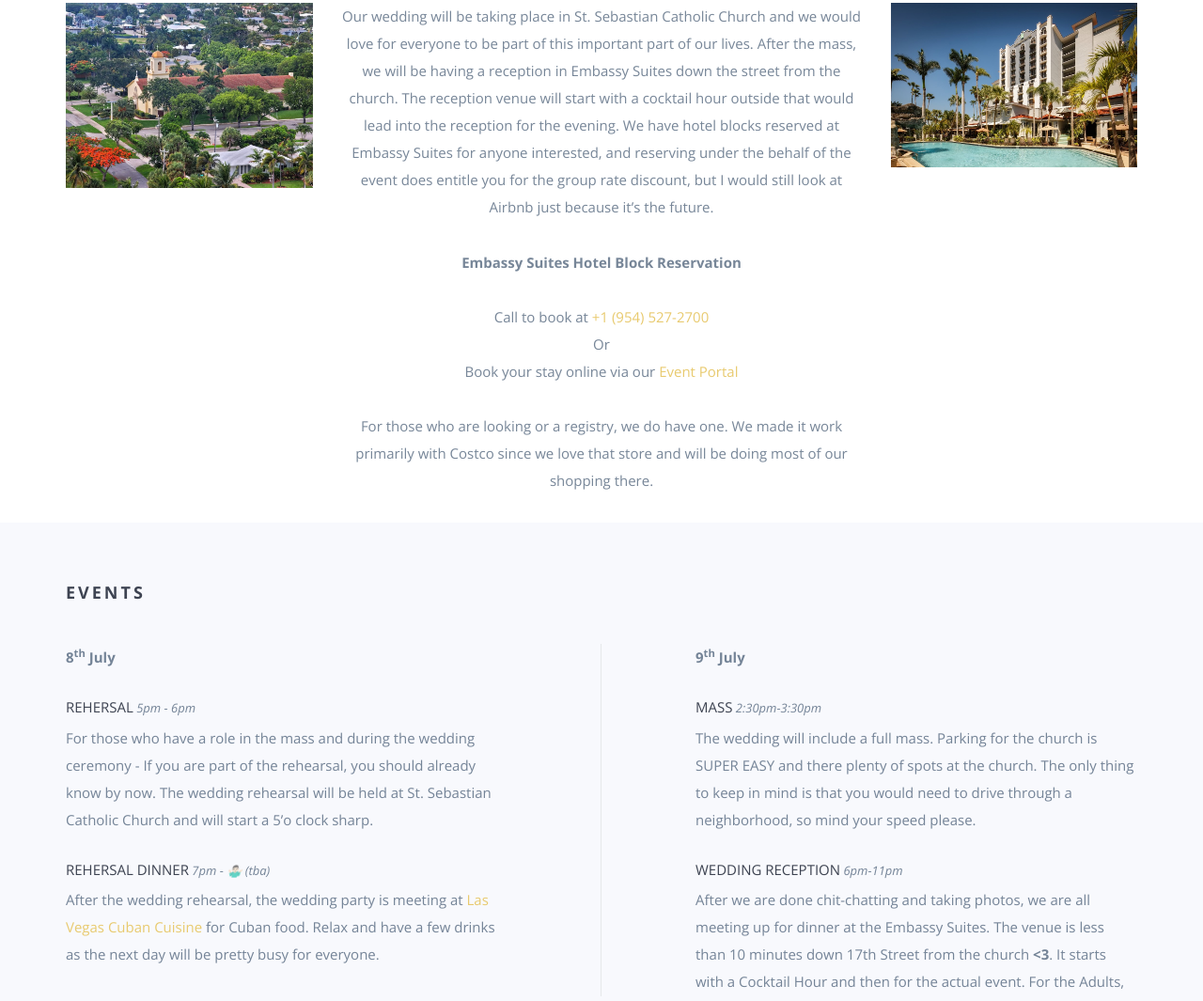
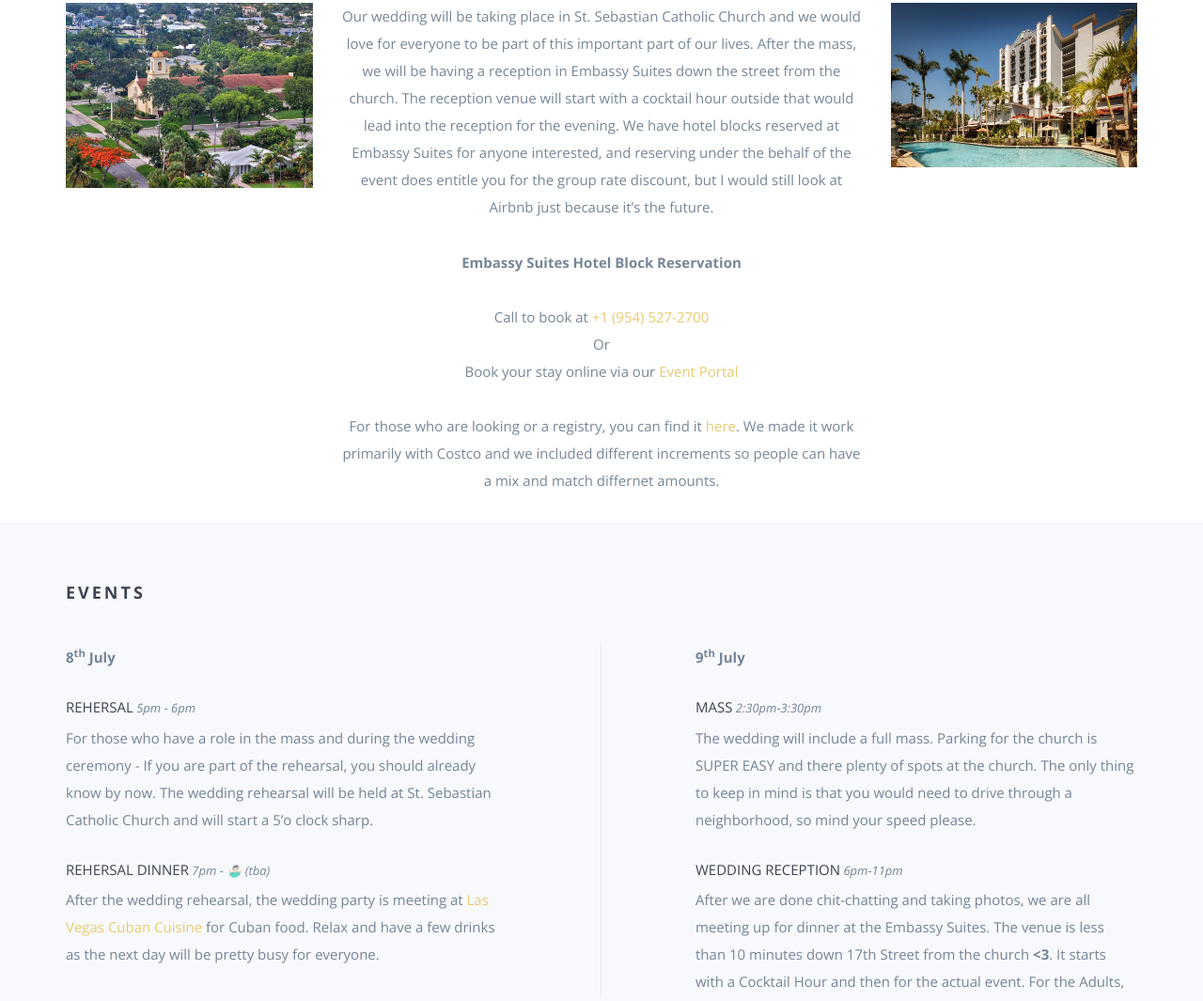
Before and after one commit to Haley-and-julian/Haley-and-julian, a website: page index.html in a window 1280 px wide. Shown: the part 1074-2139 px from the top of the page at 94% size. Drawn offline with nearby package versions, Linux system fonts and the light colour scheme; some packages are replaced by stand-ins of ours; a script that the page names is missing; files whose address does not match are found by name.

Commit message:
Update index.html

```diff
--- a/index.html
+++ b/index.html
@@ -119,7 +119,7 @@
                     Book your stay online via our <a href="https://www.hilton.com/en/attend-my-event/inhonorofjulianandhaley/"> Event Portal</a>
                     <br>
                     <br>
-                    For those who are looking or a registry, we do have one. We made it work primarily with Costco since we love that store and will be doing most of our shopping there.
+                    For those who are looking or a registry, you can find it <a href="https://www.myregistry.com/wedding-registry/julian-garcia-and-haley-parsons-plantation-fl/3282731">here</a>. We made it work primarily with Costco and we included different increments so people can have a mix and match differnet amounts.
                 </p>
             </div>
             <div class="col-md-3 hidden-sm hidden-xs"><img src="img/DSD_0214.jpg" class="wp2"></div>
```
